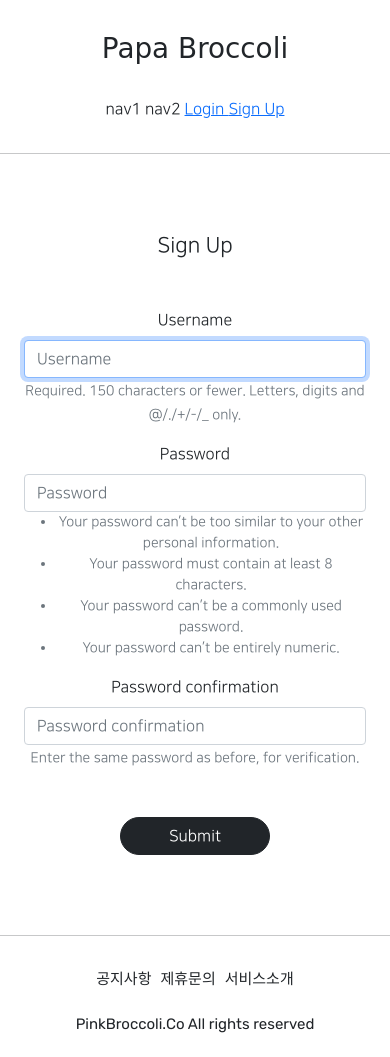
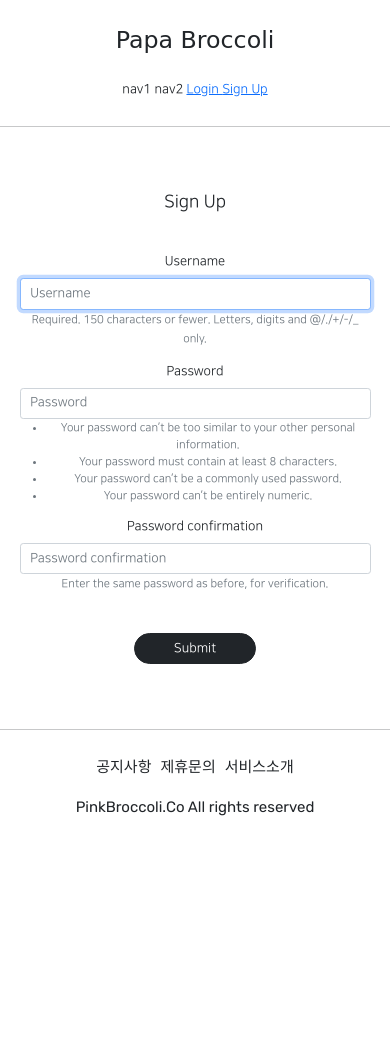
Before and after one commit to Minseong-COLI/practice, a Django app: page /account2/create/ in a window 390 px wide. After the commit the page ends 816 px from the top, so only its background shows below. Run offline with Django 3.2, Linux system fonts and the light colour scheme; parts of the project's set-up code (start-up, migrations or seed data) failed here and were passed over; some libraries are stand-ins or nearby versions; some web fonts are replaced.

Commit message:
2021.08.12 commit_2

```diff
--- a/static/base.css
+++ b/static/base.css
@@ -67,3 +67,12 @@
     border-radius: 1rem;
     margin: 1rem;
 }
+
+
+@media screen and (max-width: 500px) {
+    /* 전체 html에 적용 */
+    html{
+        /* default font-size = 16px */
+        font-size: 13px;
+    }
+}
```
